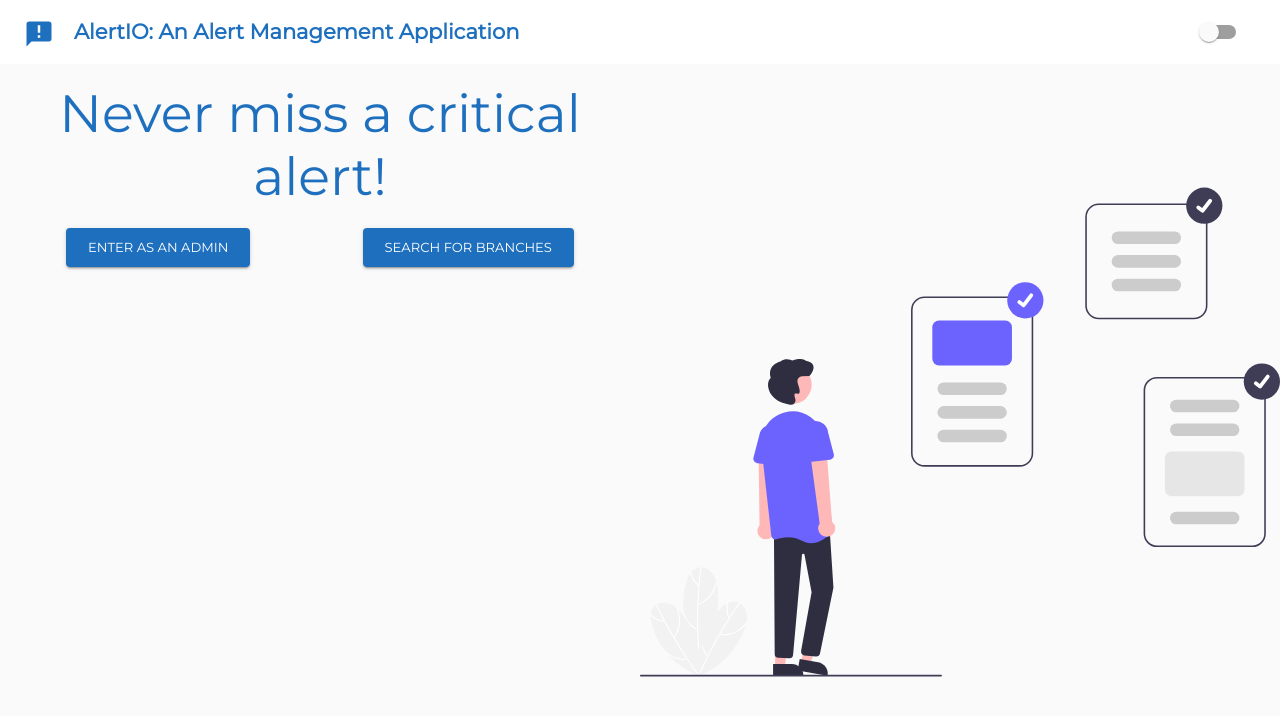
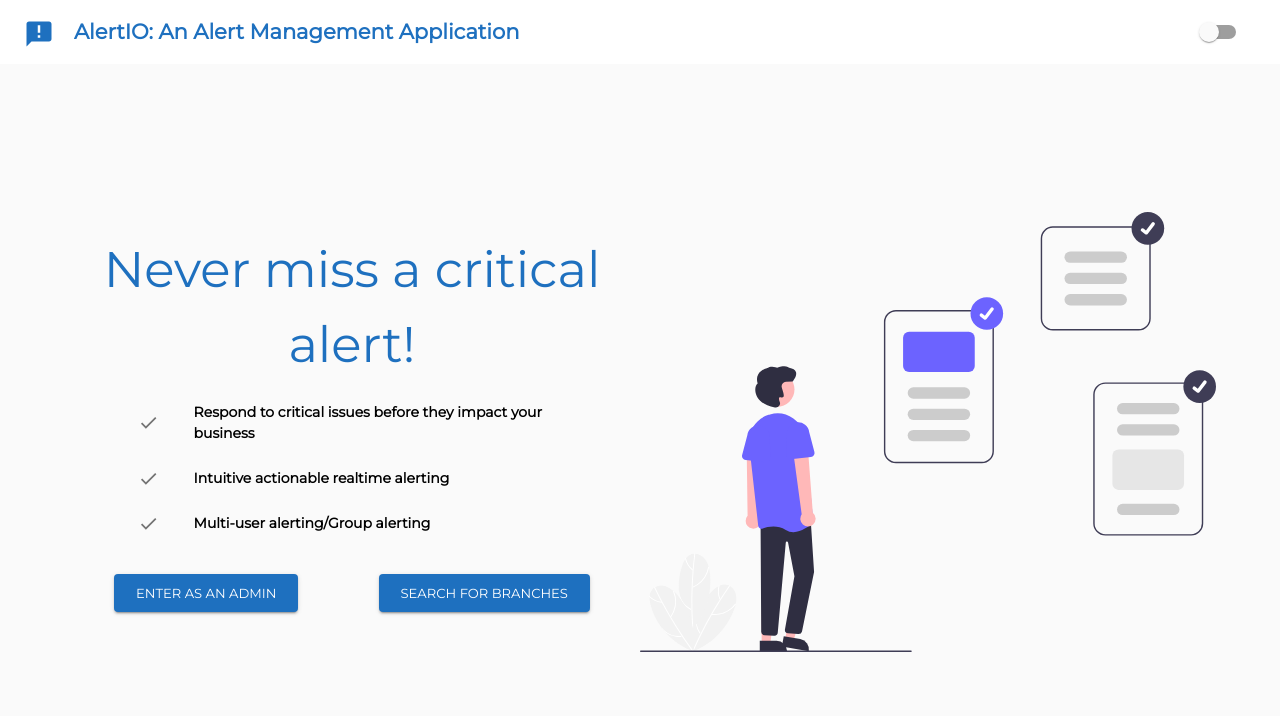
Before and after one commit to nischaldutt/alertio, a React (Create React App) app in the folder client/: page / in a window 1280 px wide. Shown: the top 716 px of the page. Built offline with nearby package versions, Linux system fonts and the light colour scheme; no server answers.

Commit message:
adding features to hero component

```diff
--- a/client/src/components/Header.jsx
+++ b/client/src/components/Header.jsx
@@ -83,7 +83,6 @@ const Header = ({
       const length = alerts.length;
       for (let i = 0; i < length; i++) {
         if (alerts[i].is_read === 0) {
-          console.log(alerts);
           return setInvisible(false);
         }
       }
--- a/client/src/components/Hero.jsx
+++ b/client/src/components/Hero.jsx
@@ -2,11 +2,22 @@ import React from "react";
 import { connect } from "react-redux";
 import { Link } from "react-router-dom";
 
-import { Button, Grid, Typography, makeStyles } from "@material-ui/core";
+import {
+  Button,
+  List,
+  ListItem,
+  ListItemText,
+  ListItemIcon,
+  Grid,
+  Typography,
+  makeStyles,
+} from "@material-ui/core";
+import DoneIcon from "@material-ui/icons/Done";
 
 const useStyles = makeStyles((theme) => ({
   root: {
     // border: "2px solid white",
+    width: "90%",
   },
   buttonsDiv: {
     // border: "2px solid red",
@@ -28,12 +39,13 @@ const useStyles = makeStyles((theme) => ({
   },
   text: {
     // border: "2px solid green",
+    fontSize: 50,
     [theme.breakpoints.down("md")]: {
       fontSize: 30,
     },
   },
   heroDiv: {
-    // border: "2px solid red",
+    //border: "2px solid red",
   },
   heroSvg: {
     // border: "2px solid green",
@@ -45,7 +57,25 @@ const useStyles = makeStyles((theme) => ({
       height: "300px",
     },
   },
+  featureDiv: {
+    width: "80%",
+    marginLeft: "auto",
+    marginRight: "auto",
+    // border: "2px solid red",
+    display: "flex",
+    justifyContent: "center",
+  },
+  feature: {
+    color: theme.palette.primary.contrastText,
+    fontWeight: 900,
+  },
 }));
+
+const features = [
+  "Respond to critical issues before they impact your business",
+  "Intuitive actionable realtime alerting",
+  "Multi-user alerting/Group alerting",
+];
 
 const Hero = ({ loggedIn, branches }) => {
   const classes = useStyles();
@@ -53,17 +83,39 @@ const Hero = ({ loggedIn, branches }) => {
   const adminButtonText = "Enter as an admin";
   const customerButtonText = "Search for branches";
 
+  function renderFeatures() {
+    return features.map((feature) => {
+      return (
+        <ListItem>
+          <ListItemIcon>
+            <DoneIcon />
+          </ListItemIcon>
+          <ListItemText>
+            <Typography className={classes.feature}>{feature}</Typography>
+          </ListItemText>
+        </ListItem>
+      );
+    });
+  }
+
   return (
-    <Grid container className={classes.root} justify="center">
-      <Grid item sm={12} md={6} className={classes.heroDiv}>
-        <Typography
-          className={classes.text}
-          color="secondary"
-          align="center"
-          variant="h2"
-        >
+    <Grid container className={classes.root}>
+      <Grid
+        item
+        sm={12}
+        md={6}
+        container
+        direction="column"
+        justify="center"
+        className={classes.heroDiv}
+      >
+        <Typography className={classes.text} color="secondary" align="center">
           {heroHeaderText}
         </Typography>
+
+        <div className={classes.featureDiv}>
+          <List>{renderFeatures()}</List>
+        </div>
 
         <div className={classes.buttonsDiv}>
           <Grid item>
--- a/client/src/reducers/alertioReducers.js
+++ b/client/src/reducers/alertioReducers.js
@@ -92,19 +92,7 @@ export const alertReducer = (state = [], action) => {
     case SAVE_ALERTS_IN_STORE:
       return action.payload;
     case GET_REALTIME_ALERT:
-      // remove duplicate games from response array using Map
-      // const [action.payload, ...state];
-      // const myMap = new Map(
-      //   combinedResponse.map((game) => {
-      //     return [game.id, game];
-      //   })
-      // );
-
-      // return {
-      //   data: [...myMap.values()],
-      // };
-
-      if (action.payload.alert_id === state[0].alert_id) {
+      if (state.length > 0 && action.payload.alert_id === state[0].alert_id) {
         return state;
       } else {
         return [action.payload, ...state];
--- a/client/src/themes/darkTheme.js
+++ b/client/src/themes/darkTheme.js
@@ -6,6 +6,7 @@ const dark = createMuiTheme({
     primary: {
       light: "#212121",
       main: "#212121",
+      contrastText: "#ffffff", // white
     },
     secondary: {
       main: "#ffffff",
--- a/client/src/themes/lightTheme.js
+++ b/client/src/themes/lightTheme.js
@@ -7,7 +7,7 @@ const light = createMuiTheme({
       light: "#FAFAFA",
       dark: "",
       main: "#ffffff", // white
-      contrastText: "",
+      contrastText: "#000000", // black
     },
     secondary: {
       main: "#1E70BF", // sky blue
```
